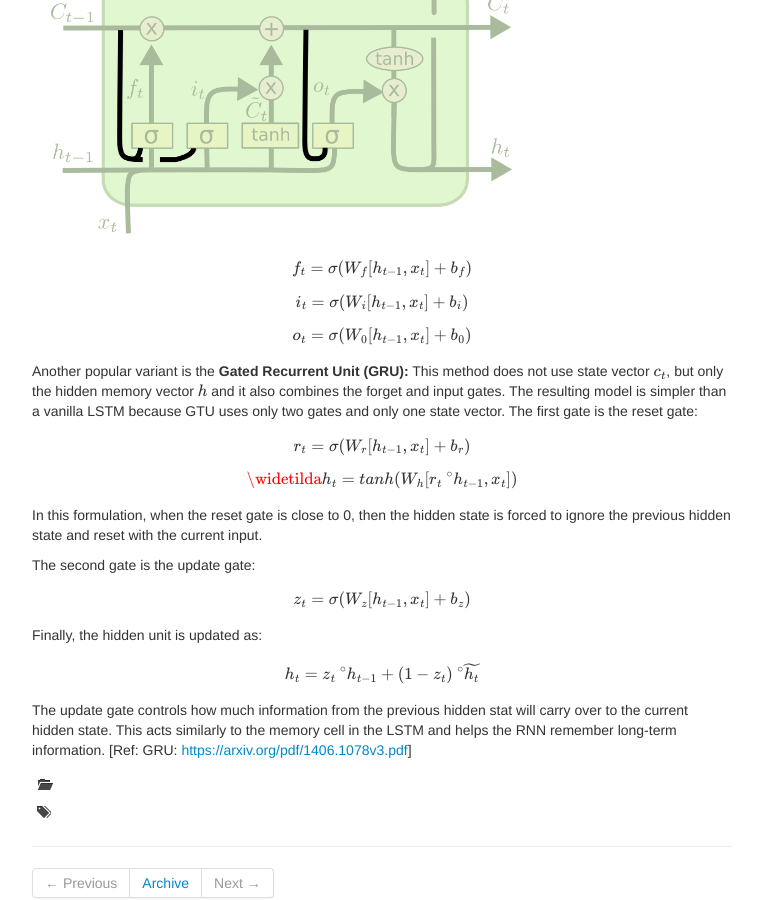
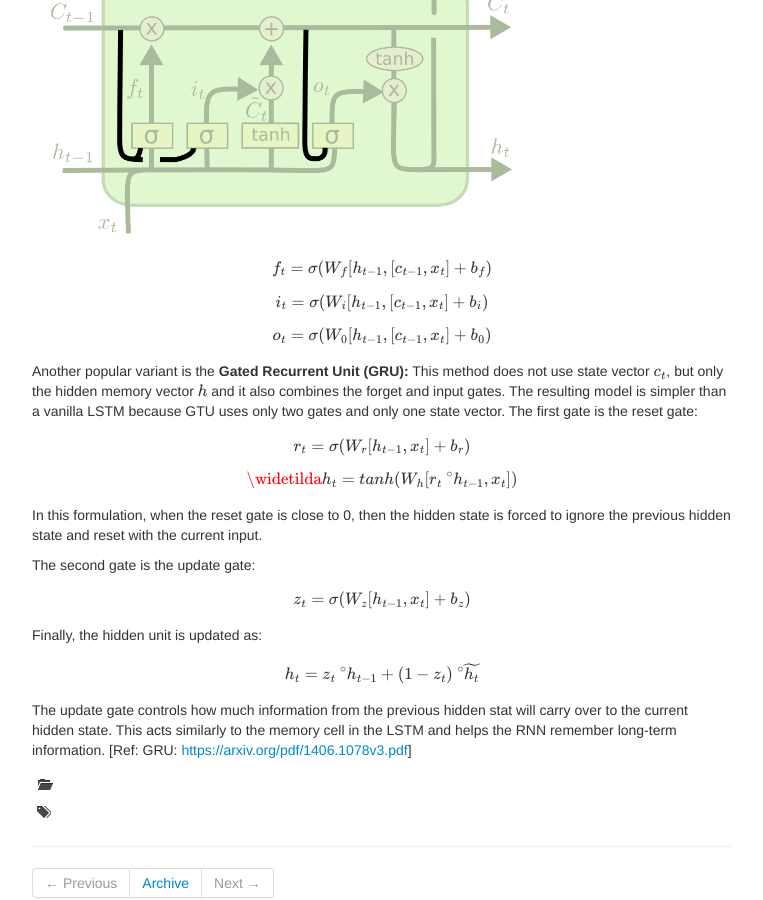
Before and after one commit to kfattila/kfattila.github.io, a Jekyll site: the page built from pages/LSTM.md, in a window 1280 px wide and 900 px high, scrolled down 3817 px. Shown: the whole window, without its empty margins (258-1021 px from the left). Built offline with Jekyll 4.4.1, drawn with Linux system fonts in a browser that asks for light colours; formulas are drawn with MathJax 3; comment, search, counter and statistics services are not loaded.

Commit message:
lectures

```diff
--- a/pages/LSTM.md
+++ b/pages/LSTM.md
@@ -75,9 +75,9 @@ Another variant of LSTM contain peepholes for the gates, so they can incorporate
 
 ![LSTM7.png](./images/LSTM7.png)
 
-\\[f_{t} = \sigma(W_{f}[h_{t-1},x_{t}] + b_{f})\\]
-\\[i_{t} = \sigma(W_{i}[h_{t-1},x_{t}] + b_{i})\\]
-\\[o_{t} = \sigma(W_{0}[h_{t-1},x_{t}] + b_{0})\\]
+\\[f_{t} = \sigma(W_{f}[h_{t-1},[c_{t-1},x_{t}] + b_{f})\\]
+\\[i_{t} = \sigma(W_{i}[h_{t-1},[c_{t-1},x_{t}] + b_{i})\\]
+\\[o_{t} = \sigma(W_{0}[h_{t-1},[c_{t-1},x_{t}] + b_{0})\\]
 
 Another popular variant is the **Gated Recurrent Unit (GRU):**
 This method does not use state vector \\(c_{t}\\), but only the hidden memory vector \\(h\\) and it also combines the forget and input gates. The resulting model is simpler than a vanilla LSTM because GTU uses only two gates and only one state vector.
```
